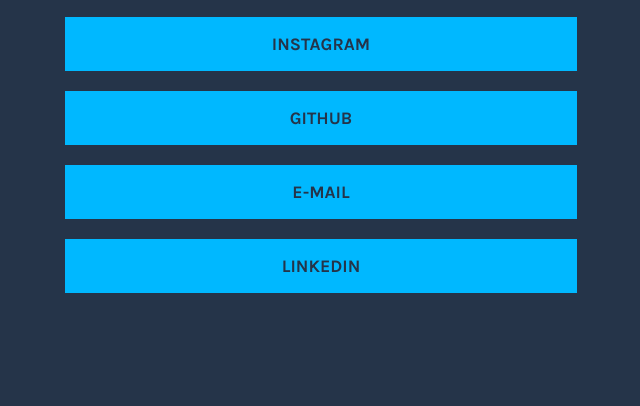
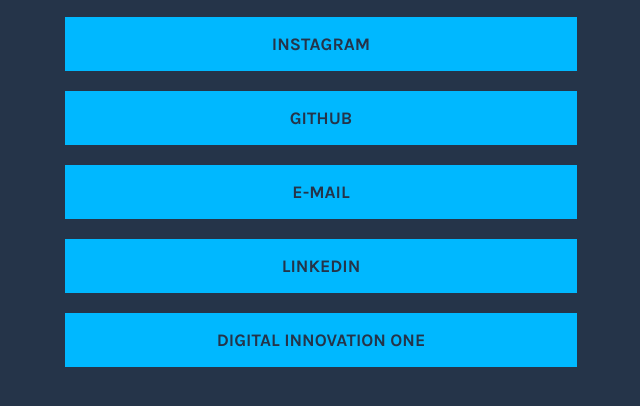
Before and after one commit to KaioGerhardt/kaiogerhardt.github.io, a website: page contato.html in a window 1280 px wide. Shown: the part 334-740 px from the top of the page, without its empty margins (319-959 px from the left). Drawn offline with Linux system fonts and the light colour scheme.

Commit message:
up link digitalinovation one

```diff
--- a/contato.html
+++ b/contato.html
@@ -17,6 +17,7 @@
         <a href="https://github.com/KaioGerhardt" target="_blank">github</a>
         <a href="mailto:kaio@kaiogerhardt.dev.br" target="_blank">E-mail</a>
         <a href="https://www.linkedin.com/in/kaiogerhardt/" target="_blank">Linkedin</a>
+        <a href="https://web.dio.me/users/KaioGerhardt" target="_blank">Digital Innovation One</a>
     </div>
 </body>
 </html>
```
